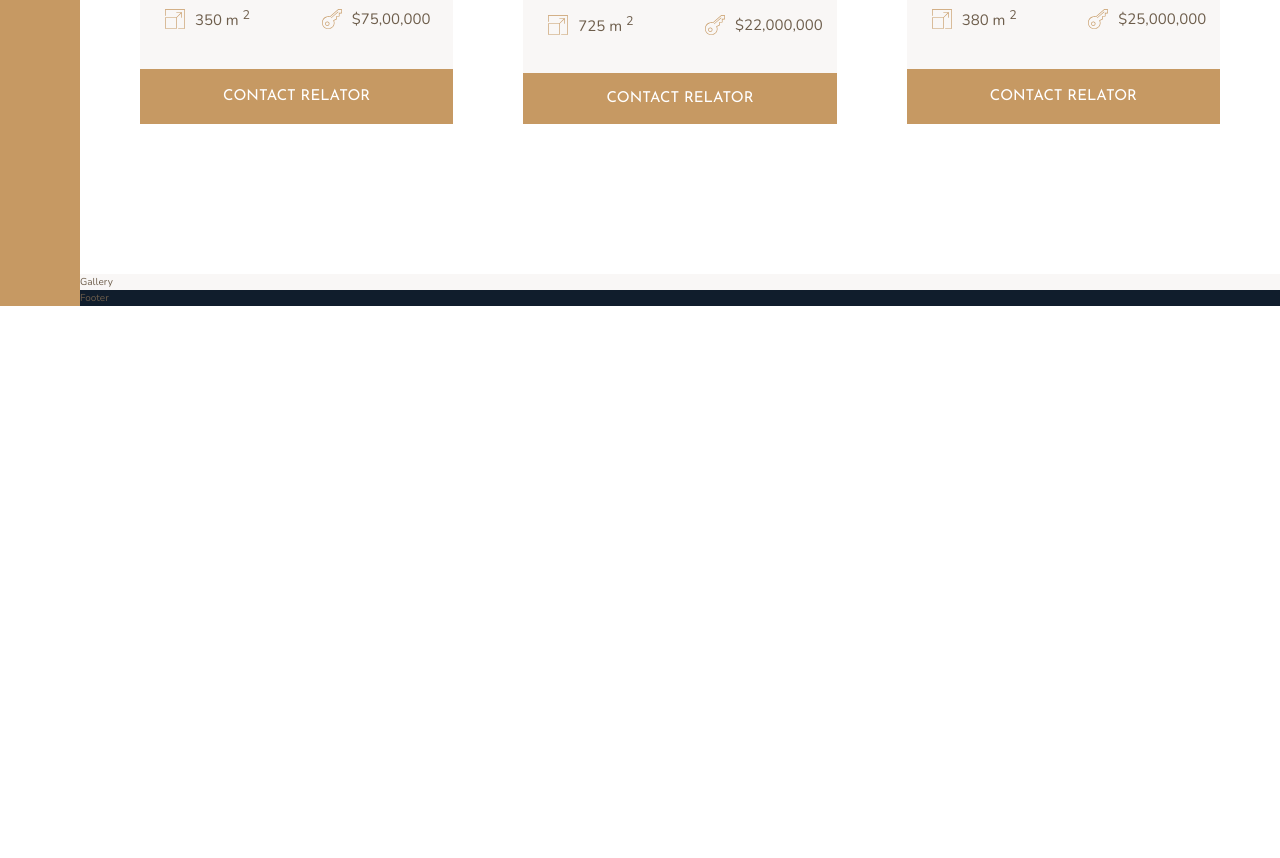
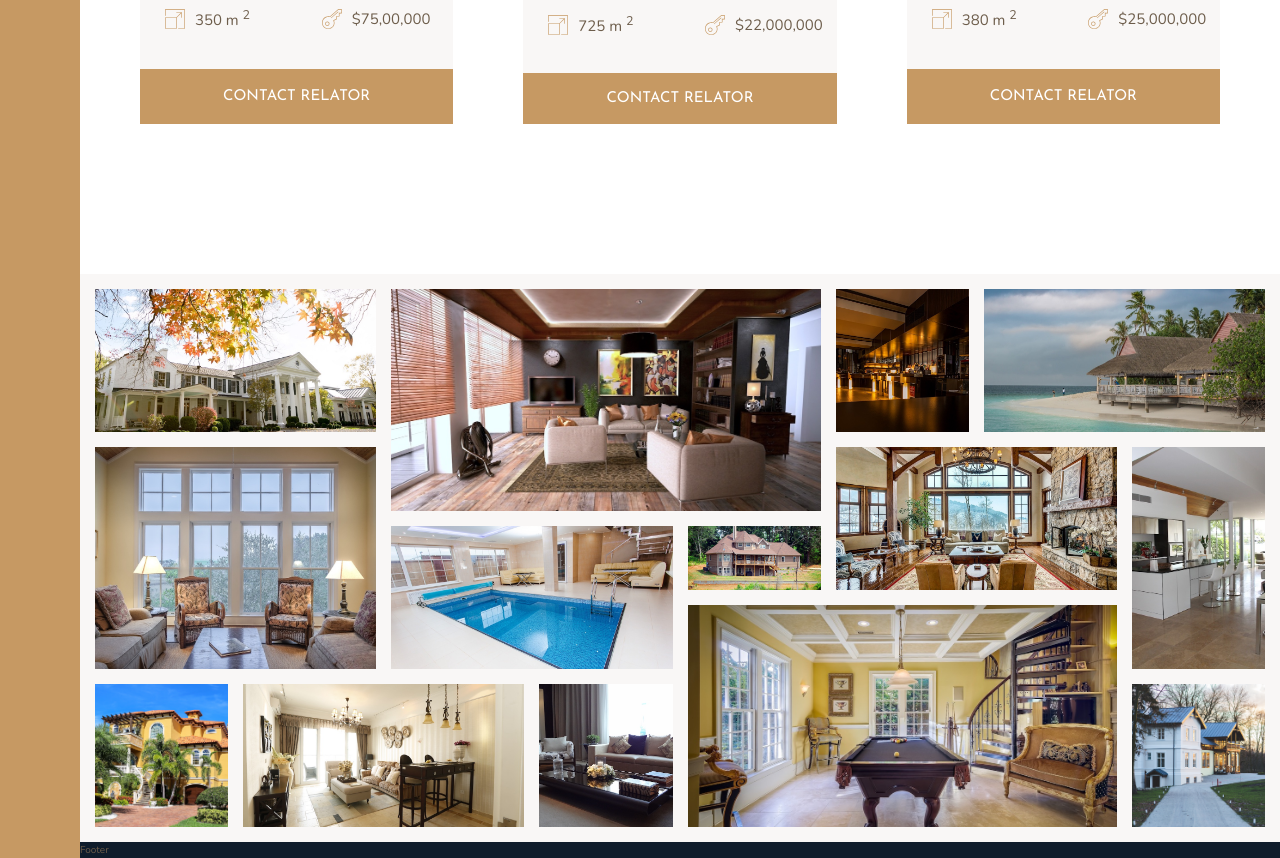
Before and after one commit to 0mithun/nexter, a website: page index.html in a window 1280 px wide. Shown: the part 2814-3672 px from the top of the page. Before the commit the page ends 3120 px from the top, so only its background shows below. Drawn offline with nearby package versions, Linux system fonts and the light colour scheme.

Commit message:
Galery Complete

```diff
--- a/index.html
+++ b/index.html
@@ -285,7 +285,49 @@
 
         </section>
         <section class="gallery">
-            Gallery
+            <feature class="gallery__item gallery__item--1">
+                <img src="img/gal-1.jpeg" alt="Gallery Item 1" class="gallery__img">
+            </feature>
+            <feature class="gallery__item gallery__item--2">
+                <img src="img/gal-2.jpeg" alt="Gallery Item 2" class="gallery__img">
+            </feature>
+            <feature class="gallery__item gallery__item--3">
+                <img src="img/gal-3.jpeg" alt="Gallery Item 3" class="gallery__img">
+            </feature>
+            <feature class="gallery__item gallery__item--4">
+                <img src="img/gal-4.jpeg" alt="Gallery Item 4" class="gallery__img">
+            </feature>
+            <feature class="gallery__item gallery__item--5">
+                <img src="img/gal-5.jpeg" alt="Gallery Item 5" class="gallery__img">
+            </feature>
+            <feature class="gallery__item gallery__item--6">
+                <img src="img/gal-6.jpeg" alt="Gallery Item 6" class="gallery__img">
+            </feature>
+            <feature class="gallery__item gallery__item--7">
+                <img src="img/gal-7.jpeg" alt="Gallery Item 7" class="gallery__img">
+            </feature>
+            <feature class="gallery__item gallery__item--8">
+                <img src="img/gal-8.jpeg" alt="Gallery Item 8" class="gallery__img">
+            </feature>
+            <feature class="gallery__item gallery__item--9">
+                <img src="img/gal-9.jpeg" alt="Gallery Item 9" class="gallery__img">
+            </feature>
+            <feature class="gallery__item gallery__item--10">
+                <img src="img/gal-10.jpeg" alt="Gallery Item 10" class="gallery__img">
+            </feature>
+            <feature class="gallery__item gallery__item--11">
+                <img src="img/gal-11.jpeg" alt="Gallery Item 11" class="gallery__img">
+            </feature>
+            <feature class="gallery__item gallery__item--12">
+                <img src="img/gal-12.jpeg" alt="Gallery Item 12" class="gallery__img">
+            </feature>
+            <feature class="gallery__item gallery__item--13">
+                <img src="img/gal-13.jpeg" alt="Gallery Item 13" class="gallery__img">
+            </feature>
+            <feature class="gallery__item gallery__item--14">
+                <img src="img/gal-14.jpeg" alt="Gallery Item 14" class="gallery__img">
+            </feature>
+
         </section>
         <footer class="footer">
             Footer
--- a/sass/_gallery.scss
+++ b/sass/_gallery.scss
@@ -1,4 +1,84 @@
 .gallery{
     background-color: $color-grey-light-1;
     grid-column: full-start/full-end;
+
+   display: grid;
+   grid-template-columns: repeat(8, 1fr);
+   grid-template-rows: repeat(7, 5vw);
+
+    padding: 1.5rem;
+    grid-gap: 1.5rem;
+
+   &__item{
+
+    &--1{
+        grid-row: 1/ span 2;
+        grid-column: 1/ span 2;
+    }
+    &--2{
+        grid-row: 1 / span 3;
+        grid-column: 3 / span 3;
+    }
+    &--3{
+        grid-row: 1/ span 2;
+        grid-column: 6/ span 1;
+    }
+    &--4{
+        grid-row: 1/ span 2;
+        grid-column: 7/ span 2;
+    }
+    &--5{
+        grid-row: 3 / span 3;
+        grid-column: 1/ span 2;
+    }
+
+    &--6{
+        grid-row: 4 / span 2;
+        grid-column: 3/ span 2;
+    }
+    &--7{
+        grid-row:  4 / span 1;
+        grid-column: 5 / span 1;
+    }
+    &--8{
+        grid-row: 3 / span 2;
+        grid-column: 6 / span 2;
+    }
+    &--9{
+        grid-row: 3 / span 3;
+        grid-column: 8 / span 1;
+    }
+    &--10{
+        grid-row:  6/ span 2;
+        grid-column: 1 / span 1;
+    }
+    &--11{
+        grid-row:  6 / span 2;
+        grid-column: 2 / span 2;
+    }
+    &--12{
+        grid-row:  6/ span 2;
+        grid-column: 4 / span 1;
+    }
+
+    &--13{
+        grid-row:  5 / span 3;
+        grid-column: 5 / span 3;
+    }
+     &--14{
+        grid-row: 6 / span 2;
+        grid-column: 8 / span 1;
+    }
+
+
+
+   }
+
+   &__img{
+        width: 100%;
+        height: 100%;
+        object-fit: cover;
+        display: block;
+   }
+
 }
```
Also changed, not shown: css/style.css.
